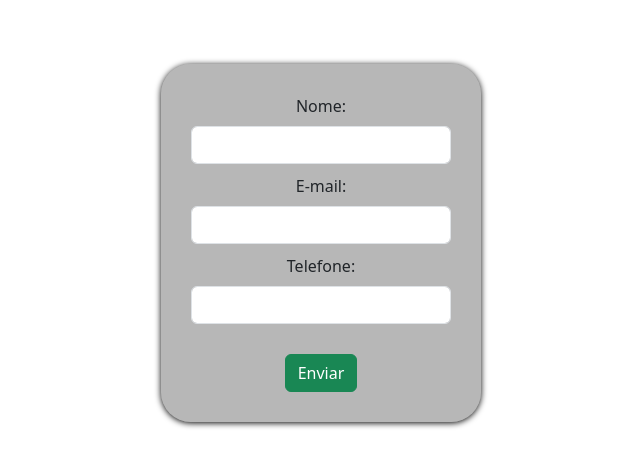
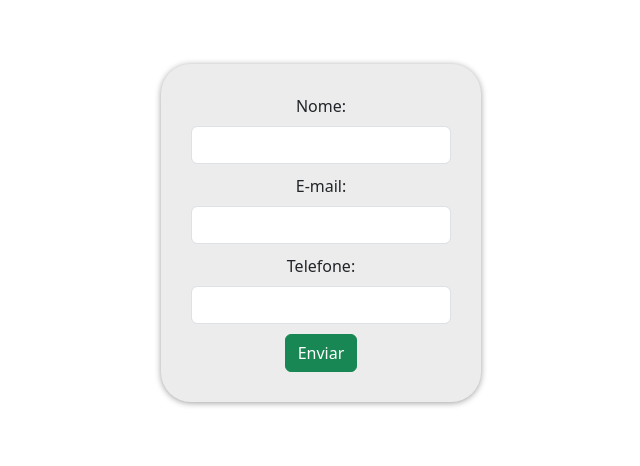
Before and after one commit to VithorMatos/Pratique-Fundamentos-Bootstrap, a plain HTML site: page index.html in a window 1280 px wide. Shown: the part 136-602 px from the top of the page, without its empty margins (319-959 px from the left). Drawn offline with nearby package versions, Linux system fonts and the light colour scheme.

Commit message:
second version

```diff
--- a/style.css
+++ b/style.css
@@ -1,16 +1,16 @@
 .container{
     width: 25%;
-    background-color: rgba(0, 0, 0, 0.281);
+    background-color: rgba(0, 0, 0, 0.075);
     padding: 30px;
     border-radius: 30px;
-    box-shadow: 0px 1px 6px 0px black;
+    box-shadow: 0px 1px 6px 0px rgba(0, 0, 0, 0.384);
 }
 
 form{
     margin-top: 25vh;
 }
 
-button{
+button{gi
     margin-top: 20px;
 }
 
```
